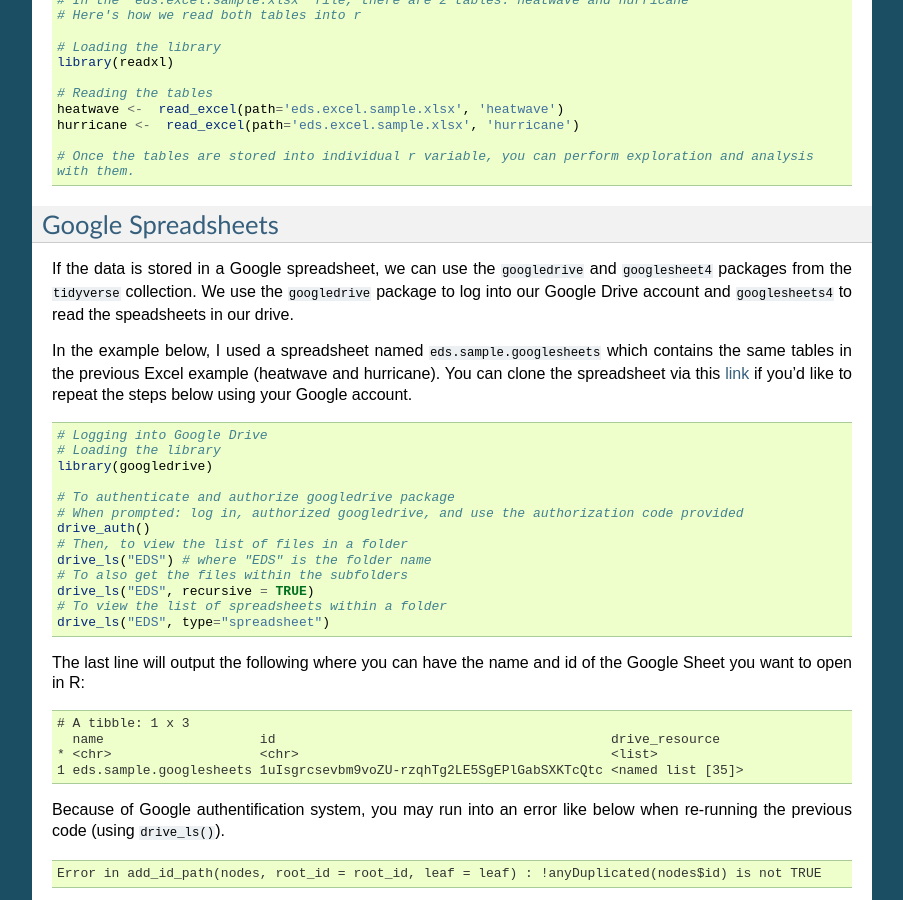
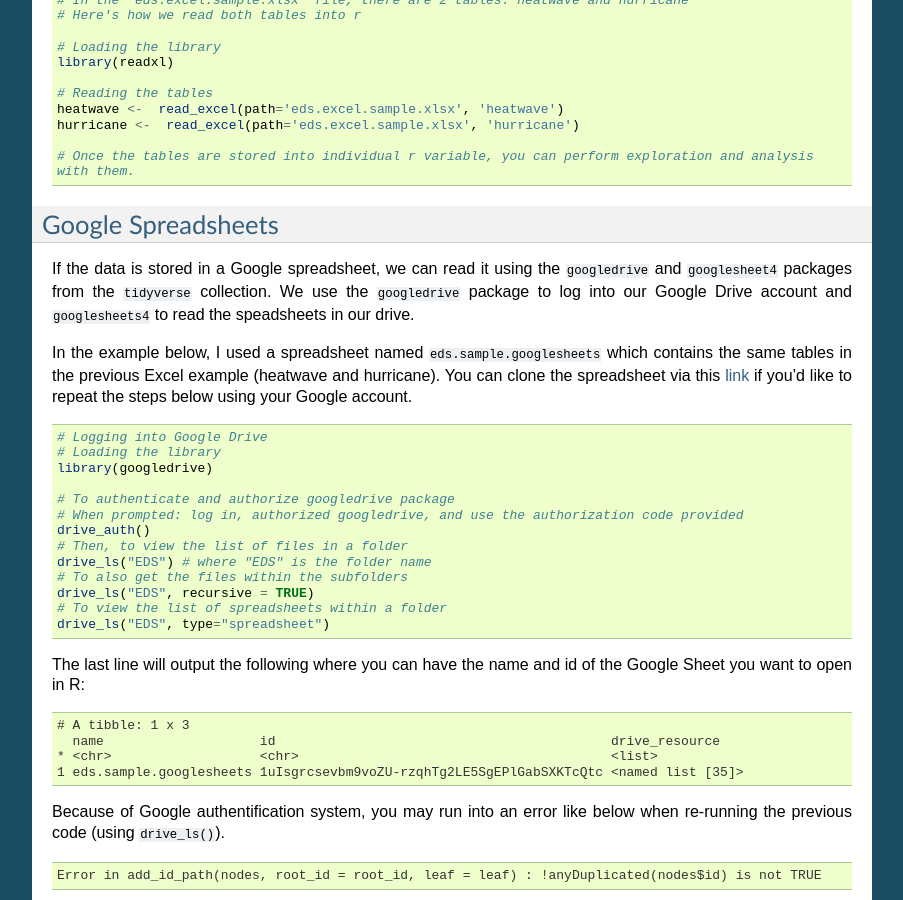
Before and after one commit to rajaoberison/edsy, a Sphinx documentation site: the page built from docs/importing_and_scraping_data.rst, in a window 1280 px wide and 900 px high, scrolled down 793 px. Shown: the whole window, without its empty margins (198-1101 px from the left). Built offline with Sphinx 7.4.7, drawn with Linux system fonts in a browser that asks for light colours.

Commit message:
Update importing_and_scraping_data.rst

```diff
--- a/docs/importing_and_scraping_data.rst
+++ b/docs/importing_and_scraping_data.rst
@@ -63,7 +63,7 @@ To read an excel file, you can use the :code:`read_excel` function and specify a
 
 Google Spreadsheets
 ====================
-If the data is stored in a Google spreadsheet, we can use the :code:`googledrive` and :code:`googlesheet4` packages from the :code:`tidyverse` collection. We use the :code:`googledrive` package to log into our Google Drive account and :code:`googlesheets4` to read the speadsheets in our drive.
+If the data is stored in a Google spreadsheet, we can read it using the :code:`googledrive` and :code:`googlesheet4` packages from the :code:`tidyverse` collection. We use the :code:`googledrive` package to log into our Google Drive account and :code:`googlesheets4` to read the speadsheets in our drive.
 
 In the example below, I used a spreadsheet named :code:`eds.sample.googlesheets` which contains the same tables in the previous Excel example (heatwave and hurricane). You can clone the spreadsheet via this `link <https://drive.google.com/open?id=1uIsgrcsevbm9voZU-rzqhTg2LE5SgEPlGabSXKTcQtc>`_ if you'd like to repeat the steps below using your Google account.
 
```
